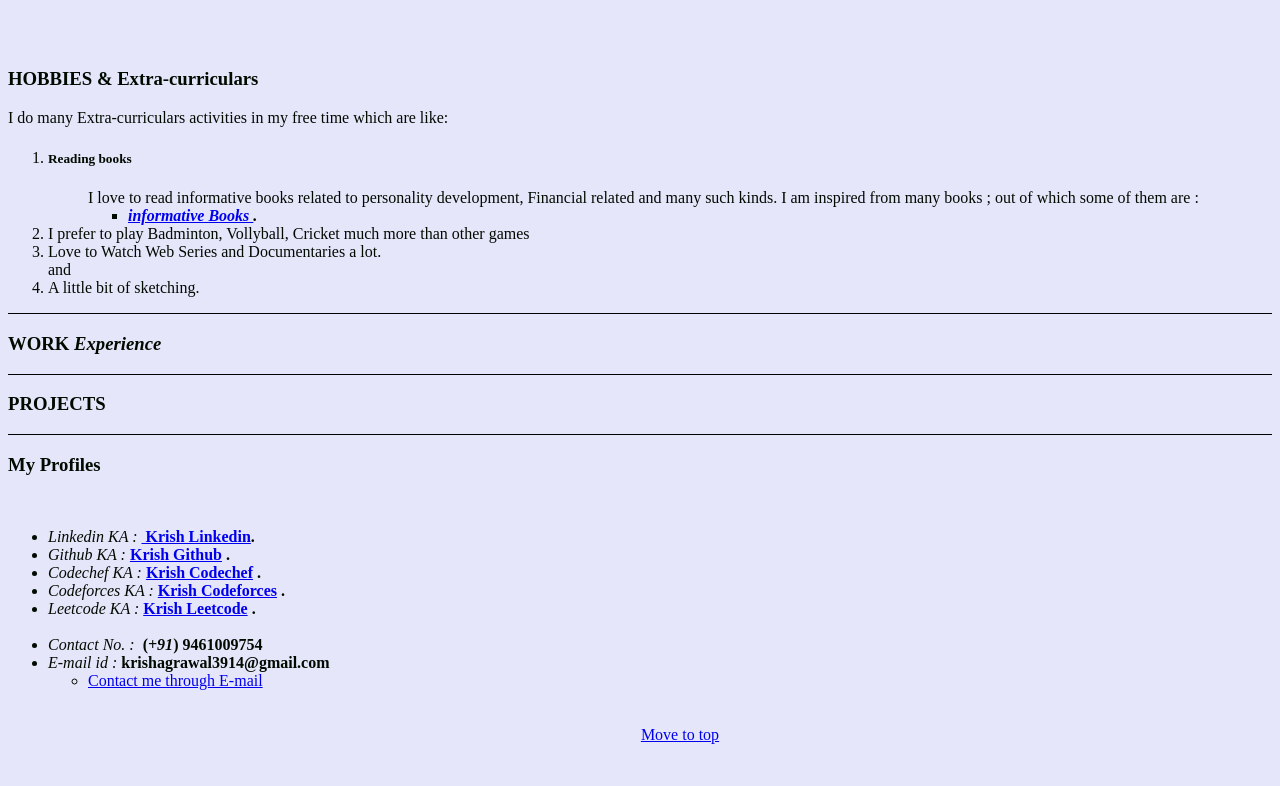
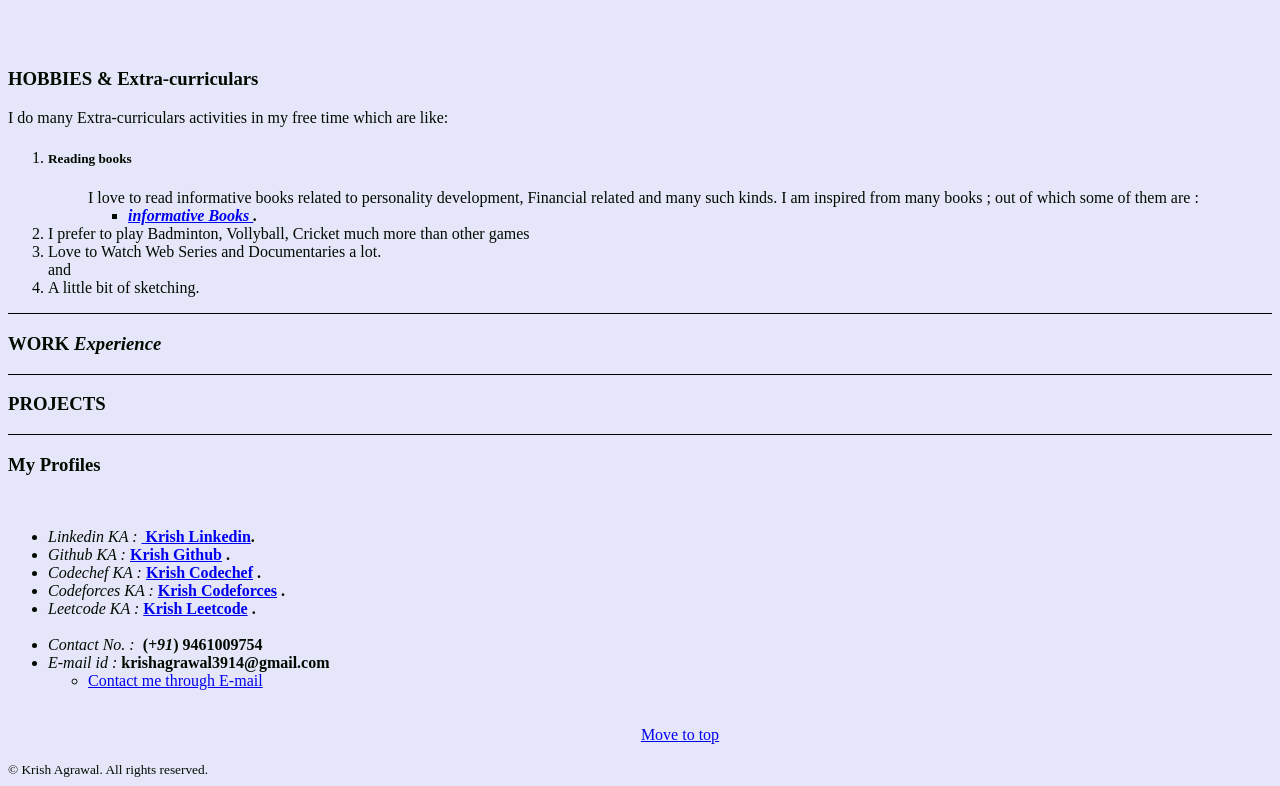
Before and after one commit to Krish3914/CV, a plain HTML site: page index.html in a window 1280 px wide. Shown: the part 941-1727 px from the top of the page. Before the commit the page ends 1701 px from the top, so only its background shows below. Drawn offline with Linux system fonts and the light colour scheme.

Commit message:
index.html

```diff
--- a/index.html
+++ b/index.html
@@ -255,6 +255,8 @@
         </center>
 
     </ul>
+       <footer><small>© Krish Agrawal. All rights reserved.</small></footer>
+
 
 </body>
 
```
